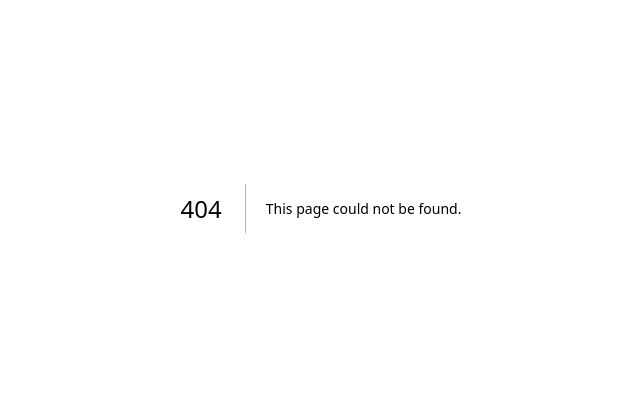
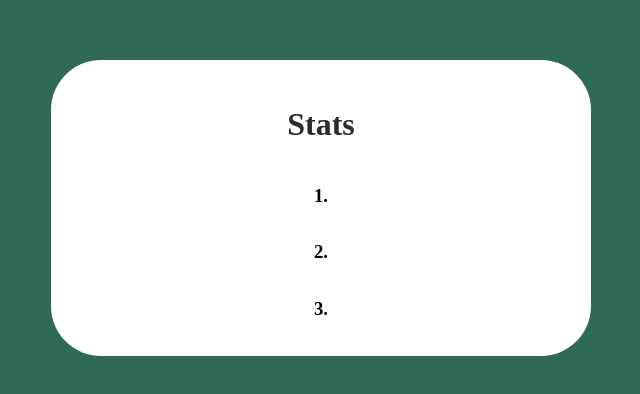
Before and after one commit to tiimbiim/CS137-S24, a Next.js app in the folder quizap/: page /stats in a window 1280 px wide. Before the commit this address had no page. Shown: the part 192-586 px from the top of the page, without its empty margins (319-959 px from the left). Built offline with nearby package versions, Linux system fonts and the light colour scheme.

Commit message:
stats page

```diff
--- /dev/null
+++ b/quizap/pages/stats.js
@@ -0,0 +1,14 @@
+import styles from "@/styles/stats.module.css"
+
+const stats = () => {
+    return ( <main className={styles.main}>
+        <div className={styles.body}>
+            <h1 className={styles.h1}>Stats</h1>
+            <h3>1. </h3>
+            <h3>2. </h3>
+            <h3>3. </h3>
+        </div>
+    </main> );
+}
+
+export default stats;
--- /dev/null
+++ b/quizap/styles/stats.module.css
@@ -0,0 +1,24 @@
+.main {
+    display:flex;
+    align-items: center;
+    line-height: 2;
+    min-height: 100vh;
+    background-color: rgb(47, 105, 87);
+    height: 100%;
+    overflow: auto;
+    flex-direction: column;
+    justify-content: center;
+}
+.body {
+    margin:0;
+    background-color: #fff;
+    border-radius: 5px;
+    padding: 10px 20px;
+    transition: transform 0.2s;
+    width: 500px;
+    text-align: center;
+    border-radius: 50px;
+}
+.h1 {
+    color: #2b2b2b;
+}
```
